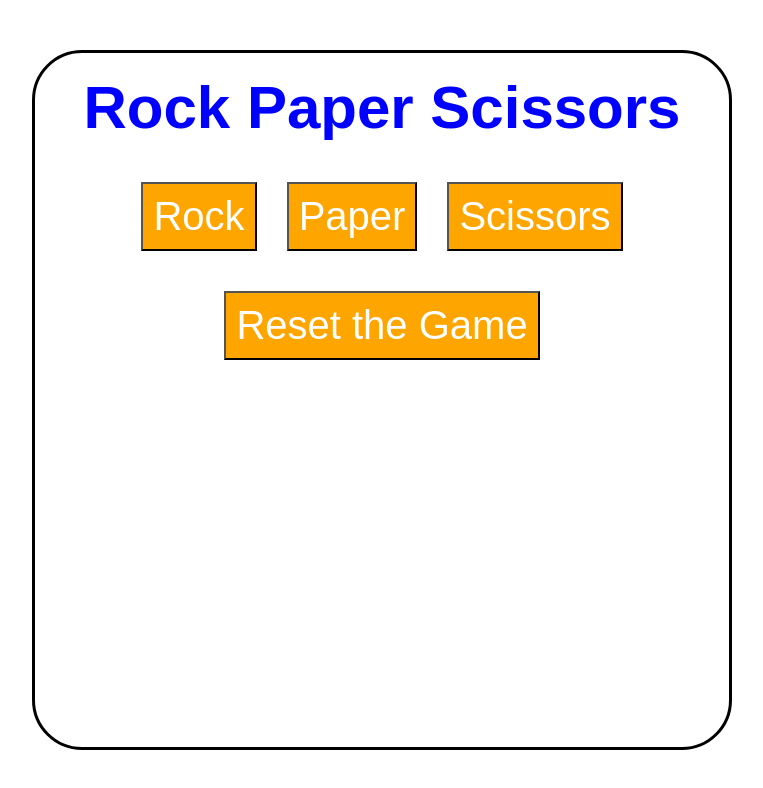
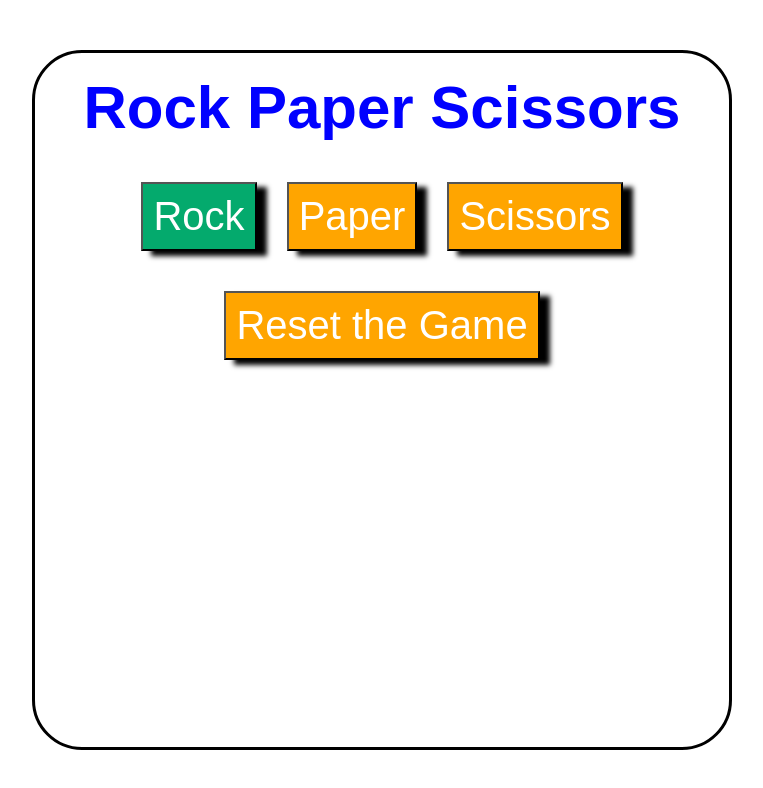
Before and after one commit to YunaBlood/Rock-Paper-Scissors, a plain HTML site: page index.html in a window 1280 px wide. In both pictures the pointer is over the button "Rock". Shown: the whole page, without its empty margins (258-1021 px from the left). Drawn offline with Linux system fonts and the light colour scheme.

Commit message:
Added hover on button and shadow to add more style
Added hover on button for the user to see where he is clicking more easily

```diff
--- a/style.css
+++ b/style.css
@@ -58,6 +58,12 @@ button{
     gap: 10px;
     padding: 10px;
     display: flex;
+    box-shadow: 10px 5px 5px black;
+}
+
+button:hover{
+    background-color: #04AA6D;
+    color: white;
 }
 
 .round-result{
```
